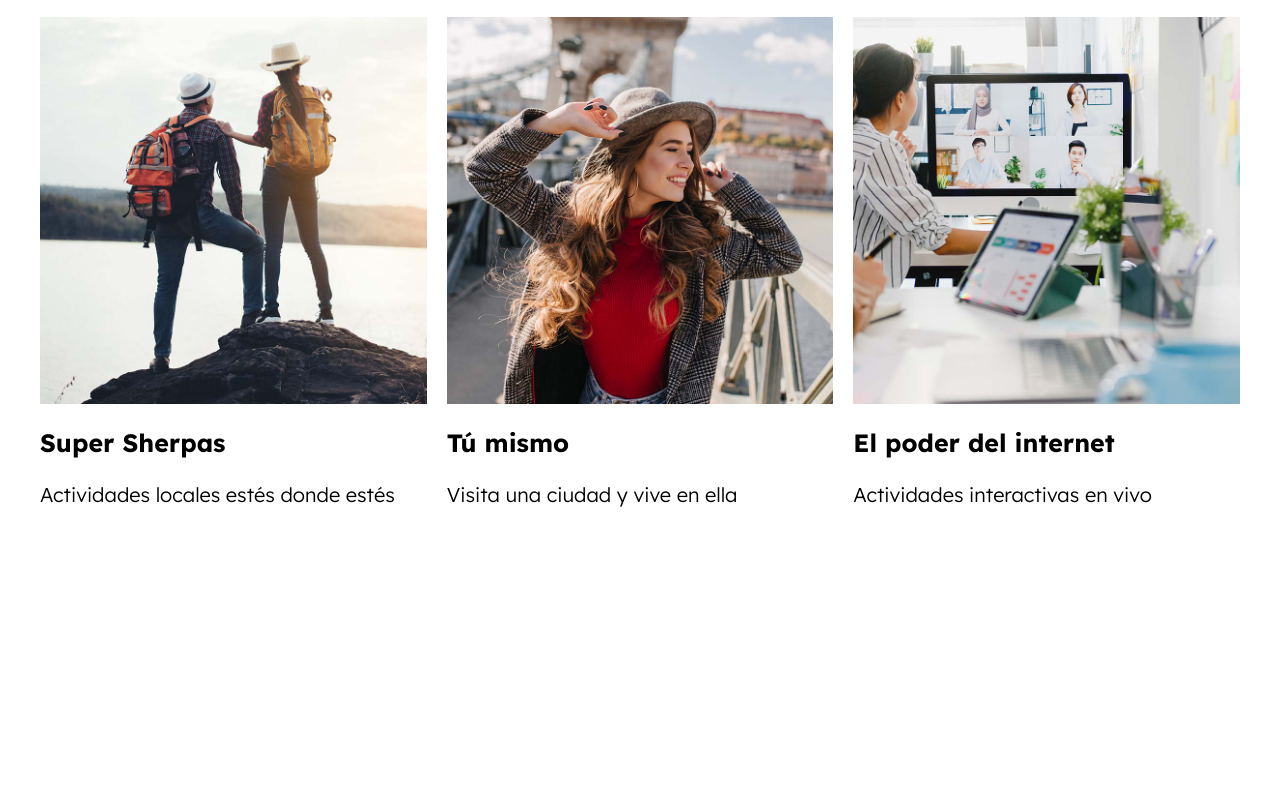
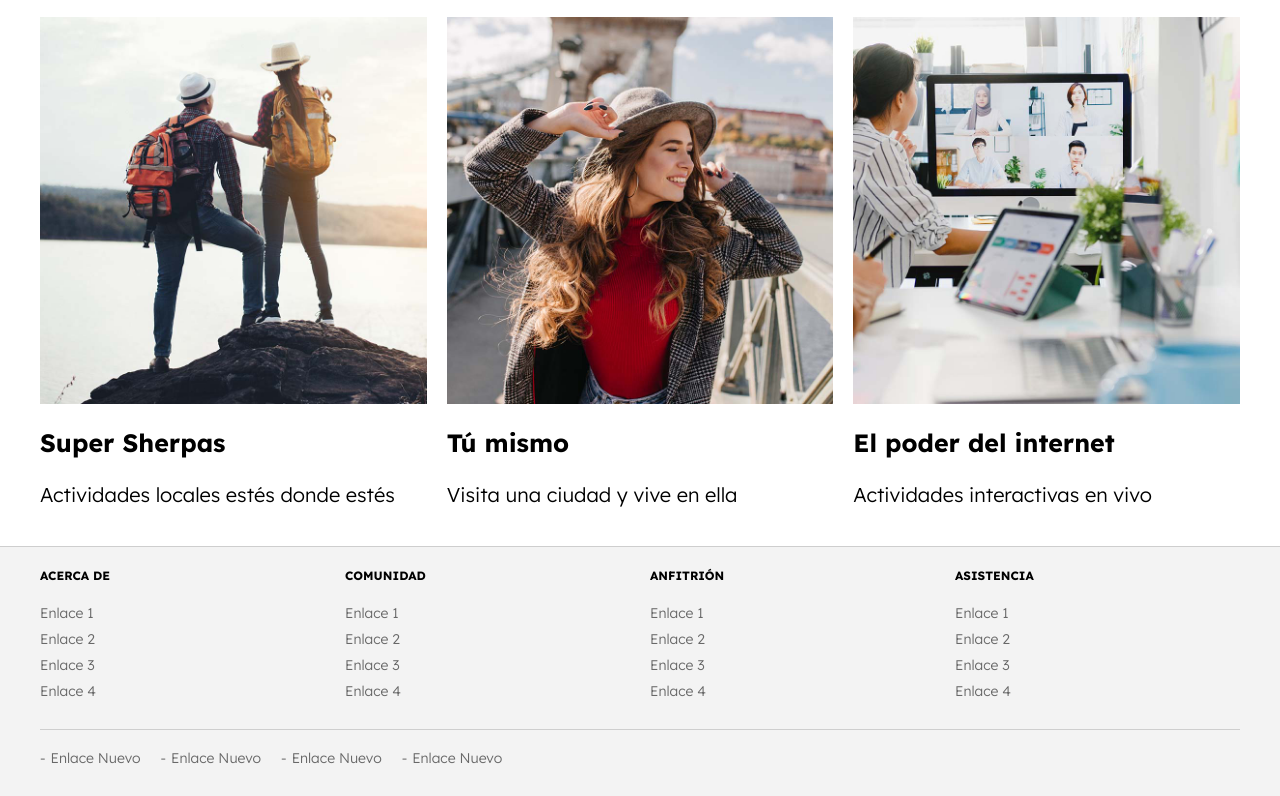
Before and after one commit to perman03/MyAirbnb, a website: page index.html in a window 1280 px wide. Shown: the part 2306-3102 px from the top of the page. Before the commit the page ends 2852 px from the top, so only its background shows below. Drawn offline with Linux system fonts and the light colour scheme.

Commit message:
añadiendo footer

```diff
--- a/index.html
+++ b/index.html
@@ -226,7 +226,71 @@
             </div>
 
         </div>
+        <!-- FIN DE SECCION: EXPERIENCIAS -->
     </main>
+
+    <!-- INICIO DE FOOTER -->
+
+    <footer class="footer">
+        <div class="footer__grid contenedor">
+
+            <div class="footer__widget">
+                <h3 class="footer__heading">Acerca de</h3>
+
+                <nav class="footer__menu">
+                    <a href="#" class="footer__enlace">Enlace 1</a>
+                    <a href="#" class="footer__enlace">Enlace 2</a>
+                    <a href="#" class="footer__enlace">Enlace 3</a>
+                    <a href="#" class="footer__enlace">Enlace 4</a>
+                </nav>
+            </div>
+
+            <div class="footer__widget">
+                <h3 class="footer__heading">Comunidad</h3>
+
+                <nav class="footer__menu">
+                    <a href="#" class="footer__enlace">Enlace 1</a>
+                    <a href="#" class="footer__enlace">Enlace 2</a>
+                    <a href="#" class="footer__enlace">Enlace 3</a>
+                    <a href="#" class="footer__enlace">Enlace 4</a>
+                </nav>
+            </div>
+
+            <div class="footer__widget">
+                <h3 class="footer__heading">Anfitrión</h3>
+
+                <nav class="footer__menu">
+                    <a href="#" class="footer__enlace">Enlace 1</a>
+                    <a href="#" class="footer__enlace">Enlace 2</a>
+                    <a href="#" class="footer__enlace">Enlace 3</a>
+                    <a href="#" class="footer__enlace">Enlace 4</a>
+                </nav>
+            </div>
+
+            <div class="footer__widget">
+                <h3 class="footer__heading">Asistencia</h3>
+
+                <nav class="footer__menu">
+                    <a href="#" class="footer__enlace">Enlace 1</a>
+                    <a href="#" class="footer__enlace">Enlace 2</a>
+                    <a href="#" class="footer__enlace">Enlace 3</a>
+                    <a href="#" class="footer__enlace">Enlace 4</a>
+                </nav>
+            </div>
+
+        </div>
+
+        <div class="footer__barra contenedor">
+            <nav class="footer__barranav">
+                <a href="#" class="footer__enlace footer__enlace--barra">Enlace Nuevo</a>
+                <a href="#" class="footer__enlace footer__enlace--barra">Enlace Nuevo</a>
+                <a href="#" class="footer__enlace footer__enlace--barra">Enlace Nuevo</a>
+                <a href="#" class="footer__enlace footer__enlace--barra">Enlace Nuevo</a>
+            </nav>
+        </div>
+
+
+    </footer>
 
 
 
--- a/src/scss/app.scss
+++ b/src/scss/app.scss
@@ -1,3 +1,4 @@
 @use 'base';
 @use 'ui/header';
 @use 'ui/contenido';
+@use 'ui/footer';
--- /dev/null
+++ b/src/scss/ui/footer/_footer.scss
@@ -0,0 +1,54 @@
+@use 'base/variables' as v;
+@use 'base/mixins' as mx;
+
+.footer{
+
+    background-color: lighten(v.$grisClaro, 7%);
+    border-top: 1px solid lighten(v.$gris, 40%);
+
+    &__grid{
+        @include mx.tablet {
+            @include mx.grid(2, 2rem);
+         }
+         @include mx.desktop {
+            @include mx.grid(4, 2rem);
+          }
+    }
+
+    &__heading{
+        text-transform: uppercase;
+        font-size: 1.2rem;
+    }
+
+    &__enlace{
+        display: block;
+        color: v.$gris;
+        font-size: 1.4rem;
+        margin-bottom: 1rem;
+    }
+
+    &__barra{
+        border-top: 1px solid lighten(v.$gris, 40%);
+        margin-top: 2rem;
+        padding: 2rem 0;
+    }
+
+    &__barranav{
+        display: flex;
+        flex-direction: column;
+
+        @include mx.tablet {
+            flex-direction: row;
+            column-gap: 2rem;
+         }
+    }
+
+    &__enlace--barra{
+
+        &::before{
+            content: '-';
+            margin-right: .5rem ;
+        }
+
+    }
+}
--- /dev/null
+++ b/src/scss/ui/footer/_index.scss
@@ -0,0 +1 @@
+@forward 'footer';
```
Also changed, not shown: build/css/app.css, 1 other file.
